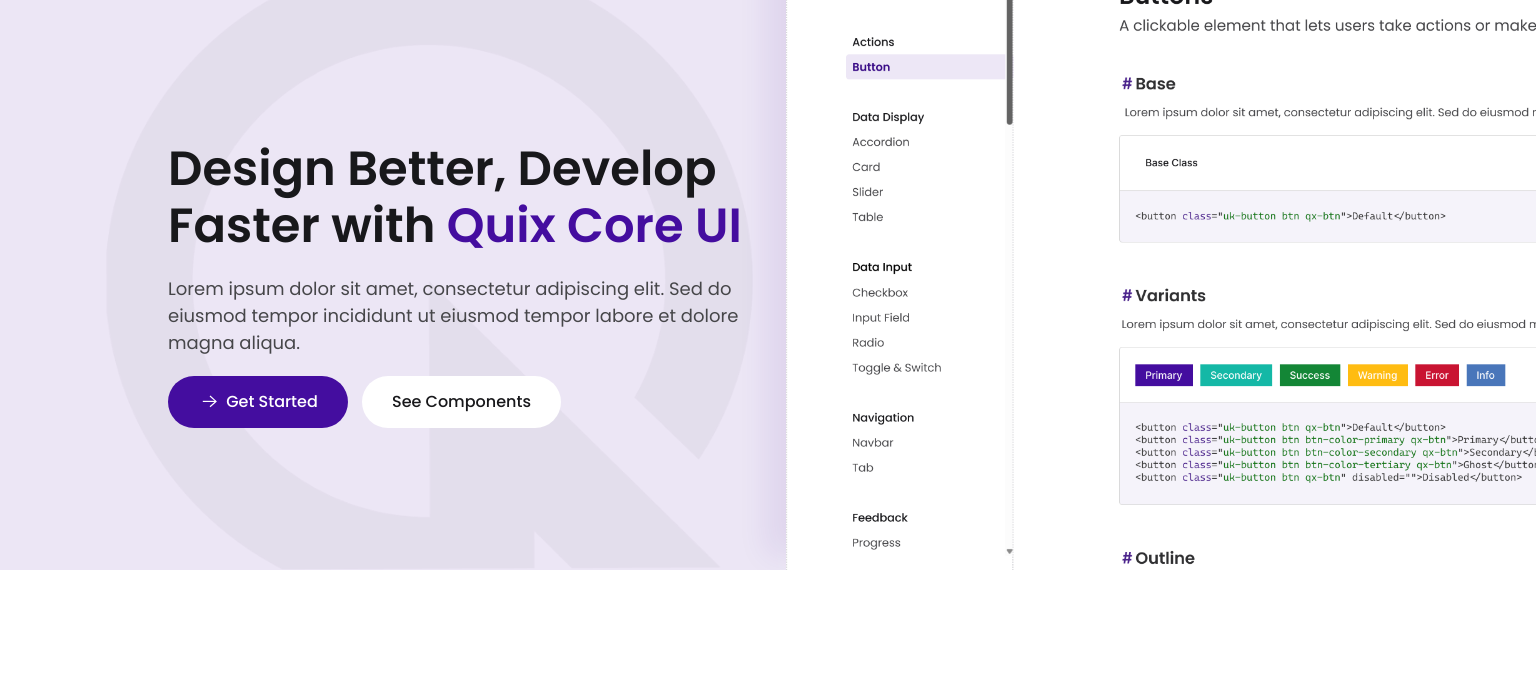
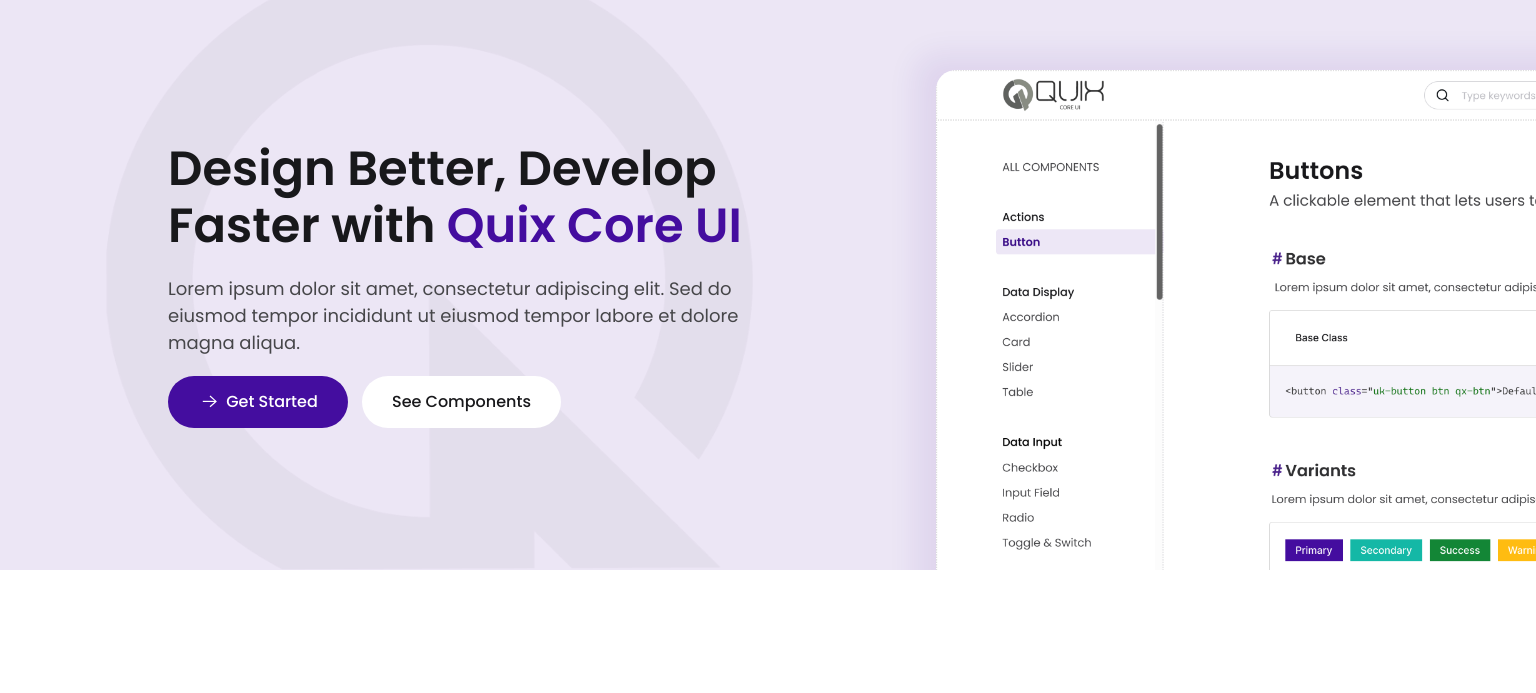
Before and after one commit to frncsvn1030/quix-core-ui-library, a website: page index.html in a window 1536 px wide. Shown: the part 83-776 px from the top of the page. Drawn offline with nearby package versions, Linux system fonts and the light colour scheme.

Commit message:
layout(home): fix banner img responsiveness

```diff
--- a/styles/layout/_banner.scss
+++ b/styles/layout/_banner.scss
@@ -100,16 +100,19 @@
     @media (min-width: 1601px) and (max-width: 1900px) {
       right: -500px;
       max-width: 1300px;
+      height: 500px;
     }
 
     @media (min-width: 1348px) and (max-width: 1600px) {
-      right: -450px;
+      right: -600px;
       max-width: 1200px;
+      height: 500px;
     }
 
     @media (min-width: 1201px) and (max-width: 1347px) {
       right: -550px;
       max-width: 1150px;
+      height: 500px;
     }
 
     @media (max-width: 1200px) {
```
Also changed, not shown: styles/css/index.css, 1 other file.
